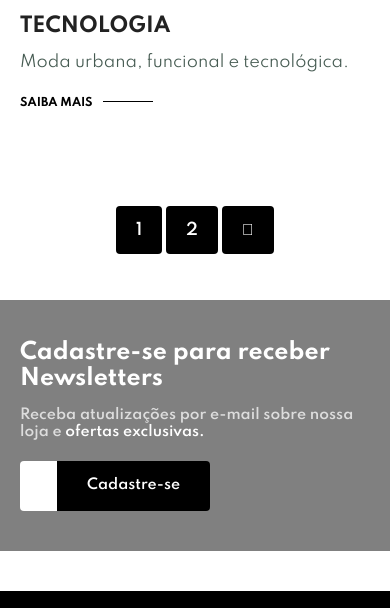
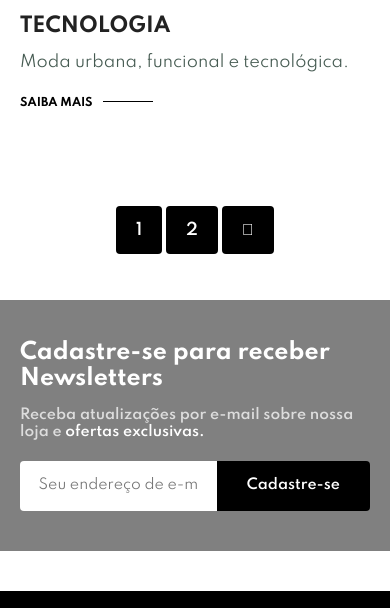
Before and after one commit to LarissaSantos2/loja-streetstyle, a plain HTML site: page blog.html in a window 390 px wide. Shown: the part 3007-3615 px from the top of the page. Drawn offline with nearby package versions, Linux system fonts and the light colour scheme.

Commit message:
Update style.css

```diff
--- a/style.css
+++ b/style.css
@@ -1448,7 +1448,7 @@ a {
     width: 28%;
   }
 
-  #newsletter .form {
+  #newsletter .form1 {
     width: 70%;
   }
 
@@ -1527,7 +1527,7 @@ a {
     padding: 40px 20px;
   }
 
-  #newsletter .form {
+  #newsletter .form1 {
     width: 100%;
   }
 
```
